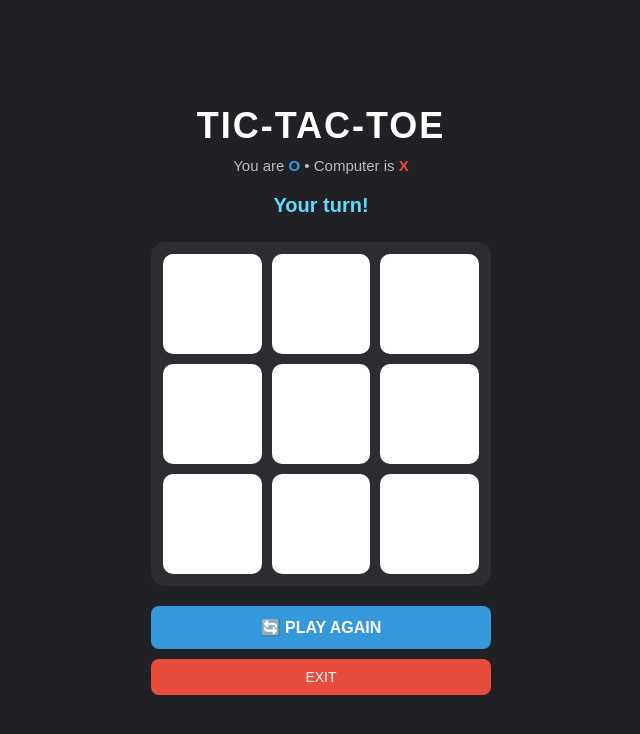
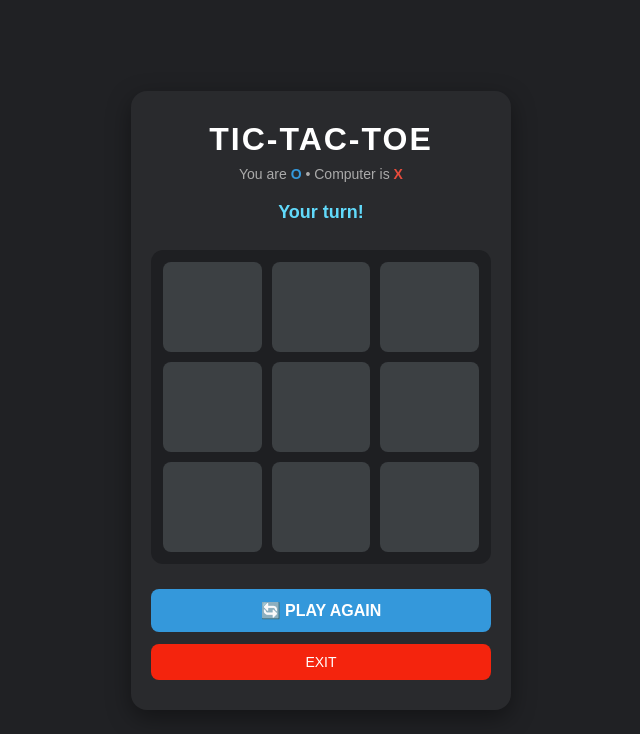
Before and after one commit to tulugusangeetha3-star/Tic-Tac-Toe, a Flask app: page / in a window 1280 px wide. Shown: the top 734 px of the page, without its empty margins (319-959 px from the left). Run offline with Flask 3, Linux system fonts and the light colour scheme.

Commit message:
Apply full layout fix and styled game board container

```diff
--- a/static/style.css
+++ b/static/style.css
@@ -18,20 +18,23 @@ body {
     width: 380px;
     max-width: 95%;
     text-align: center;
-    padding: 20px;
+    background: #292a2d;
+    padding: 30px 20px;
+    border-radius: 16px;
+    box-shadow: 0 8px 24px rgba(0,0,0,0.4);
 }
 
 h1 {
-    font-size: 36px;
+    font-size: 32px;
     font-weight: bold;
     letter-spacing: 2px;
-    margin-bottom: 10px;
-    color: white;
+    margin-bottom: 8px;
+    color: #ffffff;
 }
 
 .subtitle {
-    color: #bbbbbb;
-    font-size: 15px;
+    color: #aaaaaa;
+    font-size: 14px;
     margin-bottom: 20px;
 }
 
@@ -48,7 +51,7 @@ h1 {
 #status {
     min-height: 28px;
     margin-bottom: 20px;
-    font-size: 20px;
+    font-size: 18px;
     font-weight: bold;
     color: #61dafb;
 }
@@ -57,29 +60,29 @@ h1 {
     display: grid;
     grid-template-columns: repeat(3, 1fr);
     gap: 10px;
-    background: #2c2d30;
+    background: #1e1f22;
     padding: 12px;
-    border-radius: 14px;
-    margin-bottom: 20px;
+    border-radius: 12px;
+    margin-bottom: 25px;
 }
 
 .cell {
-    background: white;
-    color: #202124;
-    height: 100px;
-    border-radius: 10px;
-    font-size: 50px;
+    background: #3c4043;
+    color: white;
+    height: 90px;
+    border-radius: 8px;
+    font-size: 45px;
     font-weight: bold;
     display: flex;
     justify-content: center;
     align-items: center;
     cursor: pointer;
     user-select: none;
-    transition: 0.15s;
+    transition: background 0.2s, transform 0.1s;
 }
 
 .cell:hover {
-    background: #eeeeee;
+    background: #5f6368;
     transform: scale(1.03);
 }
 
@@ -94,20 +97,19 @@ h1 {
 .cell.winner {
     background: #2ecc71 !important;
     color: white !important;
-    transform: scale(1.05);
 }
 
 .controls {
     display: flex;
     flex-direction: column;
-    gap: 10px;
+    gap: 12px;
     align-items: center;
 }
 
 #playAgain {
     border: none;
     border-radius: 8px;
-    padding: 12px 30px;
+    padding: 12px;
     background: #3498db;
     color: white;
     font-size: 16px;
@@ -118,15 +120,14 @@ h1 {
 }
 
 #playAgain:hover {
-    background: #2980b9;
-    transform: scale(1.02);
+    background: #3ce21b;
 }
 
 #exitButton {
     border: none;
     border-radius: 8px;
-    padding: 10px 30px;
-    background: #e74c3c;
+    padding: 10px;
+    background: #f4240d;
     color: white;
     font-size: 14px;
     cursor: pointer;
@@ -136,5 +137,4 @@ h1 {
 
 #exitButton:hover {
     background: #c0392b;
-    transform: scale(1.02);
 }
--- a/templates/index.html
+++ b/templates/index.html
@@ -7,26 +7,23 @@
     <link rel="stylesheet" href="{{ url_for('static', filename='style.css') }}">
 </head>
 <body>
-
     <div class="game-container">
         <h1>TIC-TAC-TOE</h1>
-
         <div class="subtitle">
             You are <span class="player-symbol">O</span> • Computer is <span class="computer-symbol">X</span>
         </div>
-
         <div id="status">Your turn!</div>
 
         <div id="board">
-            <div class="cell" data-index="0" onclick="makeMove(0)"></div>
-            <div class="cell" data-index="1" onclick="makeMove(1)"></div>
-            <div class="cell" data-index="2" onclick="makeMove(2)"></div>
-            <div class="cell" data-index="3" onclick="makeMove(3)"></div>
-            <div class="cell" data-index="4" onclick="makeMove(4)"></div>
-            <div class="cell" data-index="5" onclick="makeMove(5)"></div>
-            <div class="cell" data-index="6" onclick="makeMove(6)"></div>
-            <div class="cell" data-index="7" onclick="makeMove(7)"></div>
-            <div class="cell" data-index="8" onclick="makeMove(8)"></div>
+            <div class="cell" onclick="makeMove(0)"></div>
+            <div class="cell" onclick="makeMove(1)"></div>
+            <div class="cell" onclick="makeMove(2)"></div>
+            <div class="cell" onclick="makeMove(3)"></div>
+            <div class="cell" onclick="makeMove(4)"></div>
+            <div class="cell" onclick="makeMove(5)"></div>
+            <div class="cell" onclick="makeMove(6)"></div>
+            <div class="cell" onclick="makeMove(7)"></div>
+            <div class="cell" onclick="makeMove(8)"></div>
         </div>
 
         <div class="controls">
@@ -34,7 +31,6 @@
             <button id="exitButton" onclick="exitGame()">EXIT</button>
         </div>
     </div>
-
     <script src="{{ url_for('static', filename='script.js') }}"></script>
 </body>
 </html>
```
Also changed, not shown: static/script.js (+2 -10 lines).
